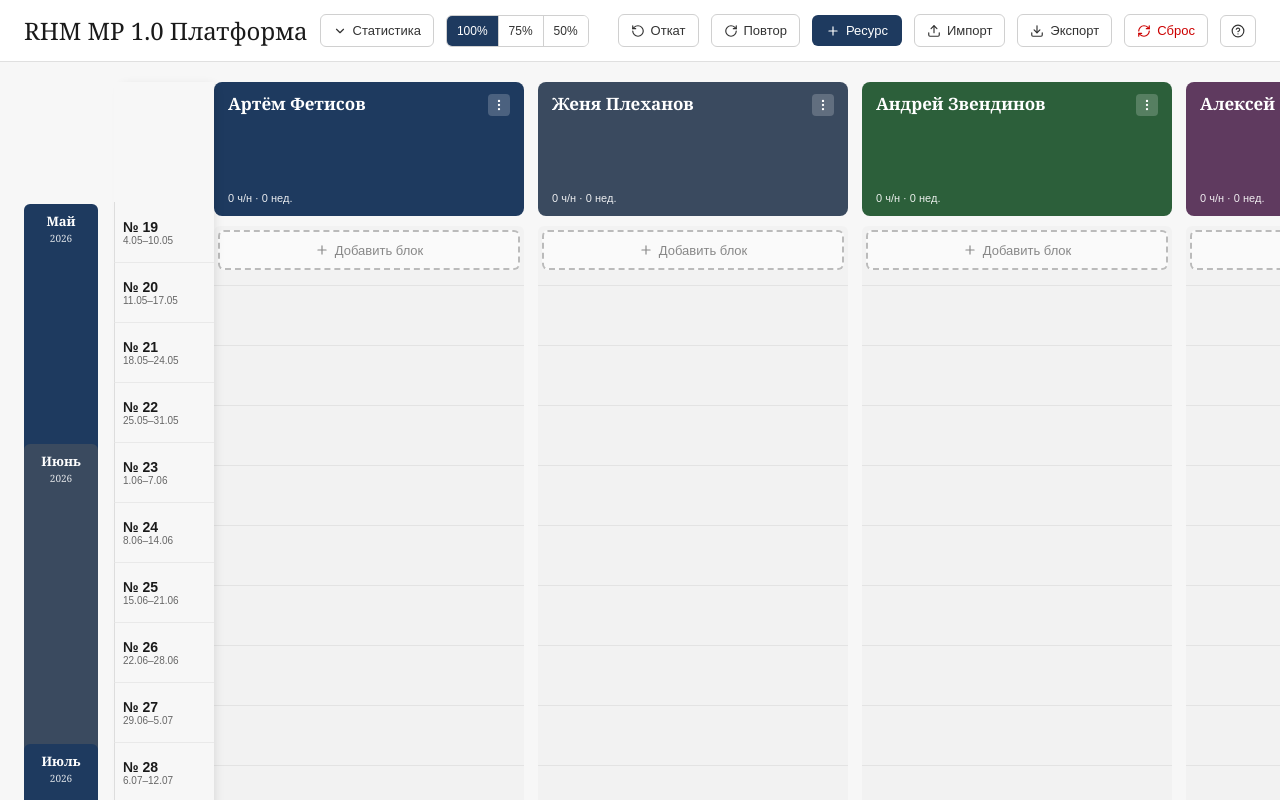
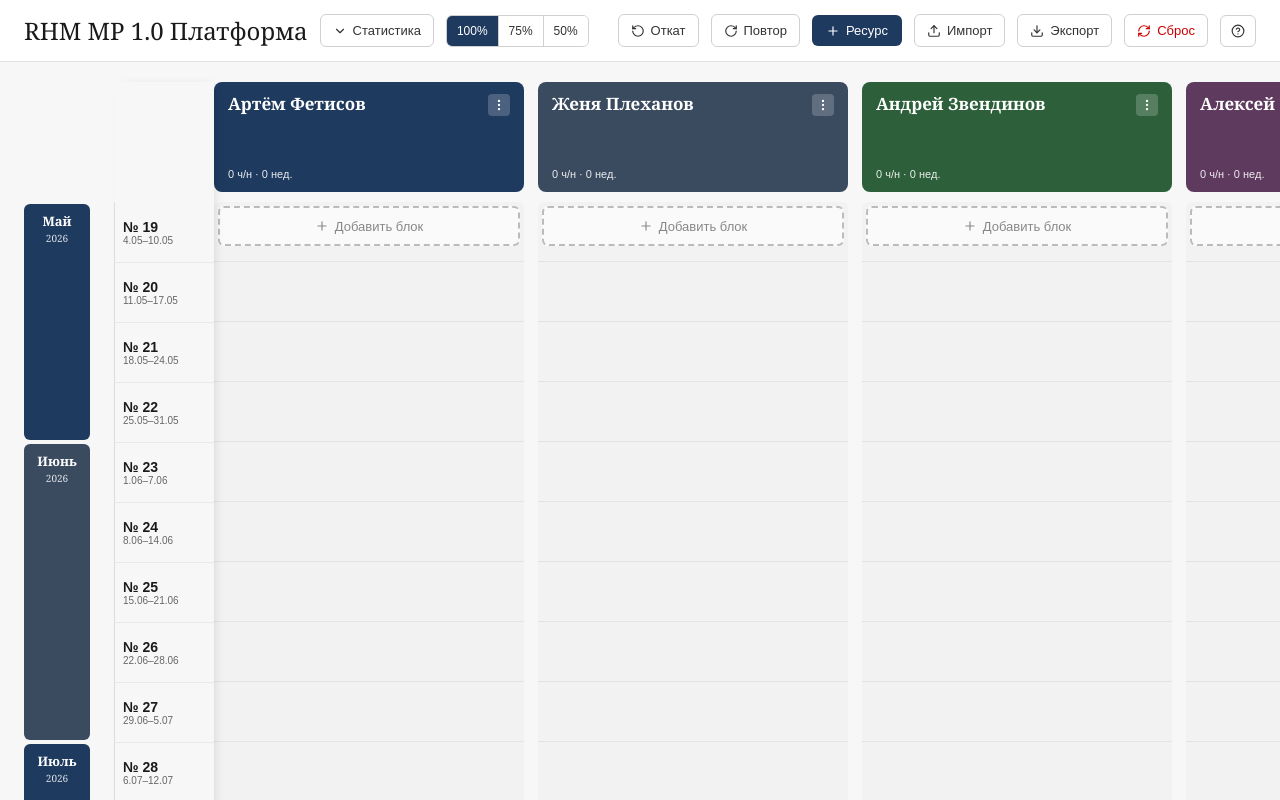
Before and after one commit to saintano/rhm-dashboard, a React (Vite) app: page / in a window 1280 px wide. Shown: the top 800 px of the page. Built offline with nearby package versions, Linux system fonts and the light colour scheme.

Commit message:
Add files via upload

```diff
--- a/src/Dashboard.jsx
+++ b/src/Dashboard.jsx
@@ -622,6 +622,7 @@ function MonthRail({ maxWeeks }) {
         return (
           <div key={idx} style={{
             position: "absolute", top, left: 0, width: 66, height,
+            boxSizing: "border-box",
             background: isEven ? "#1E3A5F" : "#3A4A5F",
             color: "#fff", borderRadius: 6, padding: "10px 4px",
             fontFamily: "Georgia, serif", fontSize: 13, fontWeight: 600,
@@ -753,6 +754,7 @@ function ResourceColumn({
     <div style={{ width: COL_WIDTH, flexShrink: 0, marginRight: 14, position: "relative" }}>
       <div style={{
         height: HEADER_HEIGHT - 10, marginBottom: 10,
+        boxSizing: "border-box",
         background: resource.color, color: "#fff",
         borderRadius: 8, padding: "12px 14px",
         display: "flex", flexDirection: "column", justifyContent: "space-between", position: "relative"
```
